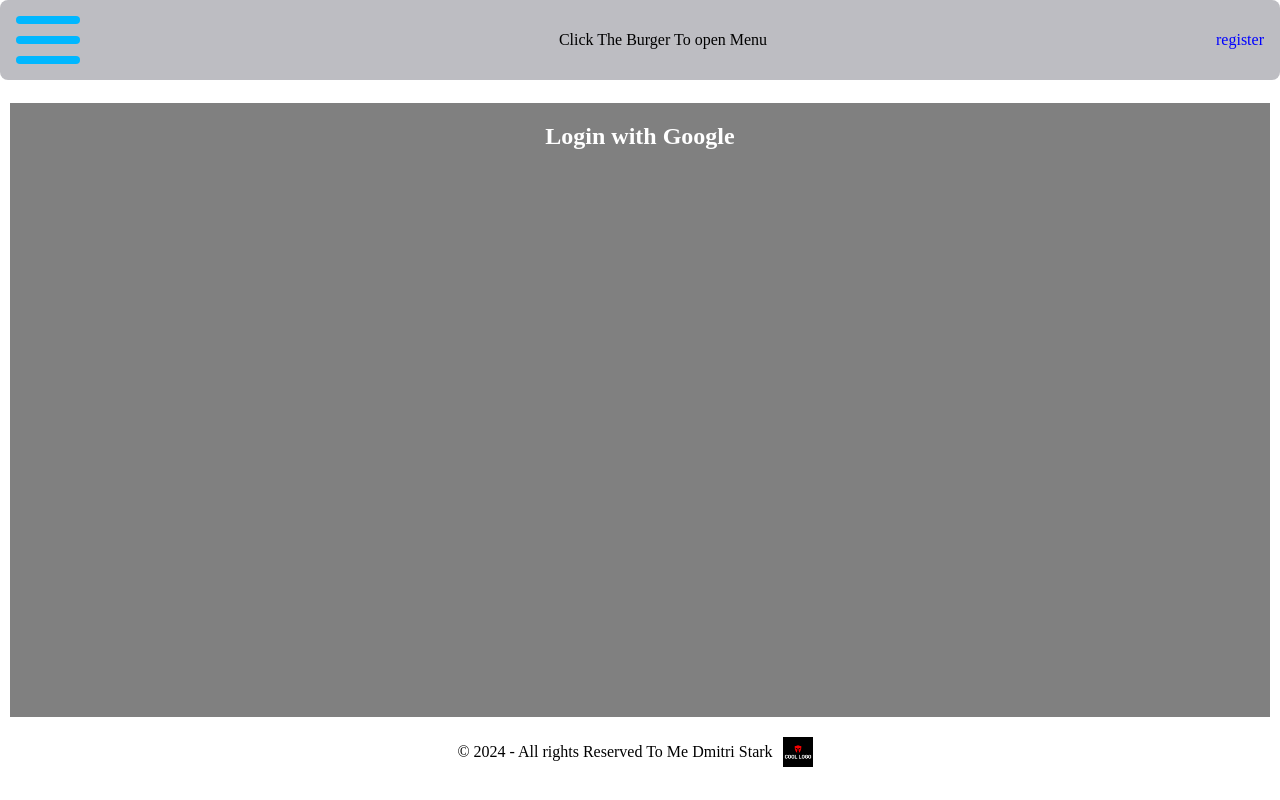
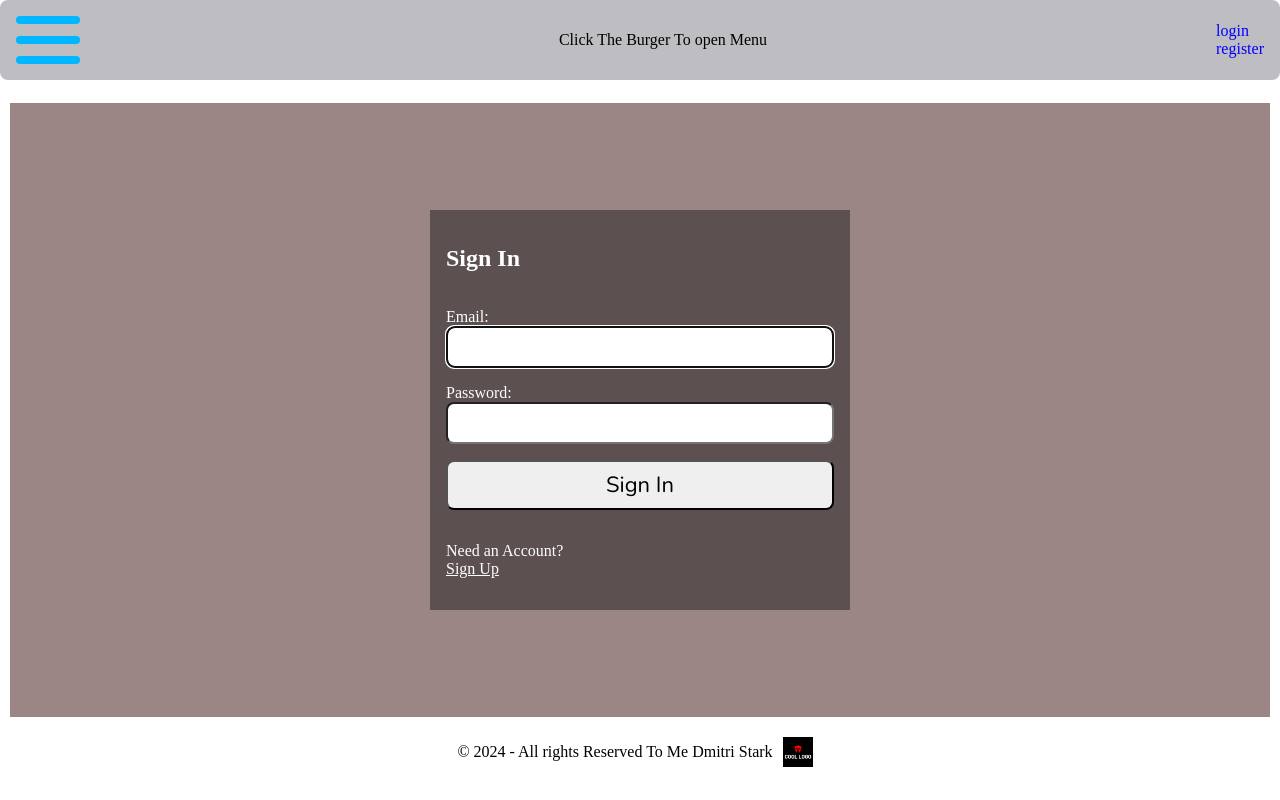
Before and after one commit to DmitriStark/Eccomerse-client, a React (Vite) app: page /login in a window 1280 px wide. Built offline with nearby package versions, Linux system fonts and the light colour scheme; no server answers.

Commit message:
maded login component and auth

```diff
--- a/src/App.tsx
+++ b/src/App.tsx
@@ -1,5 +1,4 @@
-
-
+import React from "react";
 import { Route, Routes } from "react-router-dom";
 import { Home } from "./Components/Home";
 import Catalog from "./Components/Catalog";
@@ -12,15 +11,15 @@ import { Lessons } from "./Components/Lessons";
 import NavBar from "./Components/Navbar";
 import UserPage from "./Components/UserPage";
 import { Map } from "./Components/Map";
-import React from "react";
-import Login from "./Components/login/GoogleLogin"; // Updated path
-import {Register} from "./Components/userRegistration/userRegister";
-
+import { Register } from "./Components/userRegistration/userRegister";
+import Login from "./Components/login/Login";
+import { AuthProvider } from './Components/context/AuthProvider';
 
 const App: React.FC = () => {
   return (
-      <>
-      <NavBar /><div className="main">
+    <AuthProvider> {/* Wrap your application in AuthProvider */}
+      <NavBar />
+      <div className="main">
         <Routes>
           <Route path="/" element={<Home />} />
           <Route path="/lessons" element={<Lessons />} />
@@ -30,12 +29,13 @@ const App: React.FC = () => {
           <Route path="/localstorage" element={<LocalStorageDemo />} />
           <Route path="/users" element={<Users />} />
           <Route path="/user/:id" element={<UserPage />} />
-          <Route path="/login" element={<Login />} />
           <Route path="/map" element={<Map />} />
           <Route path="/register" element={<Register />} />
+          <Route path="/login" element={<Login />} />
         </Routes>
-      </div><Footer />
-      </>
+      </div>
+      <Footer />
+    </AuthProvider>
   );
 };
 
--- a/src/Components/Navbar.tsx
+++ b/src/Components/Navbar.tsx
@@ -1,38 +1,12 @@
-import { useState } from "react";
+
+import { useState, useContext } from "react";
 import { Link } from "react-router-dom";
 import "../css/NavBar.css";
+import AuthContext from "../Components/context/AuthProvider"; // Import AuthContext
 import React from "react";
 
-// import { Link } from "react-router-dom";
-
-// export default function NavBar() {
-//   return (
-//     <>
-//       <nav>
-// <div className="navbar">
-//   <ul>
-//     <li><Link to="/">Home</Link></li>
-//     <li><Link to="/products">Catalog</Link>
-//     </li>
-//     <li>
-//       <Link to="/lessons">Lessons</Link>
-//     </li>
-//     <li>
-//       <Link to="/games">Games</Link>
-//     </li>
-//     <li>
-//       <Link to="/localstorage">LocalStorage</Link>
-//     </li>
-//     <li>
-//       <Link to="/users">users</Link>
-//     </li>
-//   </ul>
-// </div>
-//       </nav>
-//     </>
-//   );
-// }
 export default function NavBar() {
+  const { auth } = useContext(AuthContext); // Access auth context
   const [burgerClass, setBurgerClass] = useState("burger-bar unclicked");
   const [menuClass, setMenuClass] = useState("menu hidden");
   const [isMenuClicked, setIsMenuClicked] = useState(false);
@@ -47,6 +21,7 @@ export default function NavBar() {
     }
     setIsMenuClicked(!isMenuClicked);
   };
+
   return (
     <>
       <nav>
@@ -57,7 +32,20 @@ export default function NavBar() {
         </div>
         <p>Click The Burger To open Menu</p>
         <div className="register">
-        <Link to="/register">register</Link>
+          {auth.accessToken ? ( // Check if the user is logged in
+            <div className="user-icon">
+              {/* Replace with user image or icon */}
+              <img src="/path/to/icon.png" alt="User Icon" />
+              {/* You can also use the user's name if available */}
+              <span>{auth.email}</span> {/* Display user's email or name */}
+            </div>
+          ) : (
+            <>
+              <Link to="/login">Login</Link>
+              <br />
+              <Link to="/register">Register</Link>
+            </>
+          )}
         </div>
       </nav>
       <div className={menuClass}>
@@ -79,7 +67,7 @@ export default function NavBar() {
               <Link to="/localstorage">LocalStorage</Link>
             </li>
             <li>
-              <Link to="/users">users</Link>
+              <Link to="/users">Users</Link>
             </li>
             <li>
               <Link to="/map">Map</Link>
@@ -87,7 +75,6 @@ export default function NavBar() {
           </ul>
         </div>
       </div>
-
     </>
   );
 }
--- /dev/null
+++ b/src/Components/context/AuthProvider.tsx
@@ -0,0 +1,38 @@
+import React, { createContext, useState, ReactNode } from "react";
+
+// Define AuthState and AuthContext types
+interface AuthState {
+    pwd: string | null; // Password is not stored, should be null or omitted in most cases
+    roles: string[] | null;
+    accessToken: string | null;
+    email: string | null; // Make email nullable for better initialization
+}
+
+interface AuthContextType {
+    auth: AuthState;
+    setAuth: React.Dispatch<React.SetStateAction<AuthState>>;
+}
+
+// Create the context with a default value
+const AuthContext = createContext<AuthContextType | undefined>(undefined);
+
+// AuthProvider component
+export const AuthProvider = ({ children }: { children: ReactNode }) => {
+    const [auth, setAuth] = useState<AuthState>({
+        pwd: null, // Initialize pwd as null
+        roles: null,
+        accessToken: null,
+        email: null, // Initialize email as null
+    });
+
+    return (
+        <AuthContext.Provider value={{ auth, setAuth }}>
+            {children}
+        </AuthContext.Provider>
+    );
+};
+
+// Custom hook to use AuthContext
+
+
+export default AuthContext;
--- /dev/null
+++ b/src/Components/login/Login.tsx
@@ -0,0 +1,121 @@
+
+import { useRef, useState, useEffect, useContext, FormEvent } from "react";
+import AuthContext from "../context/AuthProvider";
+import axios from "../../api/axios";
+import React from "react";
+import "./login.css";
+
+
+const LOGIN_URL = import.meta.env.VITE_Login_URL;
+
+const Login = () => {
+  const { setAuth } = useContext(AuthContext);
+  const emailRef = useRef<HTMLInputElement>(null);
+  const errRef = useRef<HTMLParagraphElement>(null);
+
+  const [email, setEmail] = useState<string>(""); // Changed from user to email
+  const [pwd, setPwd] = useState<string>("");
+  const [errMsg, setErrMsg] = useState<string>("");
+  const [success, setSuccess] = useState<boolean>(false);
+
+  useEffect(() => {
+    emailRef.current?.focus(); // Focus on the email input field
+  }, []);
+
+  useEffect(() => {
+    setErrMsg("");
+  }, [email, pwd]);
+
+  const handleSubmit = async (e: FormEvent) => {
+    e.preventDefault();
+
+    try {
+      const response = await axios.post(
+        LOGIN_URL,
+        JSON.stringify({ email: email, password: pwd }), // Updated to send email
+        {
+          headers: { "Content-Type": "application/json" },
+          withCredentials: true,
+        }
+      );
+      console.log("@@", JSON.stringify(response?.data));
+      const accessToken = response?.data?.accessToken;
+      const roles = response?.data?.roles;
+      setAuth({ email, pwd, roles, accessToken }); // Updated to use email
+      setEmail(""); // Reset email state
+      setPwd(""); // Reset password state
+      setSuccess(true);
+      // eslint-disable-next-line @typescript-eslint/no-explicit-any
+    } catch (err: any) {
+      // type any for handling axios errors
+      if (!err?.response) {
+        setErrMsg("No Server Response");
+      } else if (err.response?.status === 400) {
+        setErrMsg("Missing Email or Password");
+      } else if (err.response?.status === 401) {
+        setErrMsg("Unauthorized");
+      } else {
+        setErrMsg("Login Failed");
+      }
+      errRef.current?.focus();
+    }
+  };
+
+  return (
+    <>
+      <div className="logContainer">
+        {success ? (
+          <section>
+            <h1>You are logged in!</h1>
+            <br />
+            <p>
+              <a href="#">Go to Home</a>
+            </p>
+          </section>
+        ) : (
+          <section>
+            <p
+              ref={errRef}
+              className={errMsg ? "errmsg" : "offscreen"}
+              aria-live="assertive"
+            >
+              {errMsg}
+            </p>
+            <h1>Sign In</h1>
+            <form onSubmit={handleSubmit}>
+              <label htmlFor="email">Email:</label>{" "}
+              {/* Changed from username to email */}
+              <input
+                type="email" // Updated input type to email
+                id="email"
+                ref={emailRef}
+                autoComplete="off"
+                onChange={(e) => setEmail(e.target.value)} // Updated to setEmail
+                value={email}
+                required
+              />
+              <label htmlFor="password">Password:</label>
+              <input
+                type="password"
+                id="password"
+                onChange={(e) => setPwd(e.target.value)}
+                value={pwd}
+                required
+              />
+              <button>Sign In</button>
+            </form>
+            <p>
+              Need an Account?
+              <br />
+              <span className="line">
+                <a href="#">Sign Up</a>
+              </span>
+            </p>
+          </section>
+        )}
+      </div>
+    </>
+  );
+};
+
+export default Login;
--- /dev/null
+++ b/src/Components/login/login.css
@@ -0,0 +1,113 @@
+@import url('https://fonts.googleapis.com/css2?family=Nunito&display=swap');
+
+
+section {
+    width: 100%;
+    max-width: 420px;
+    min-height: 400px;
+    display: flex;
+    flex-direction: column;
+    justify-content: flex-start;
+    padding: 1rem;
+    background-color: rgba(0,0,0,0.4);
+}
+
+form {
+    display: flex;
+    flex-direction: column;
+    justify-content: space-evenly;
+    flex-grow: 1;
+    padding-bottom: 1rem;
+}
+
+a, a:visited {
+    color: #fff;
+}
+
+input[type="text"],
+input[type="password"],
+button,
+textarea {
+  font-family: 'Nunito', sans-serif;
+  font-size: 22px;
+  padding: 0.25rem;
+  border-radius: 0.5rem;
+}
+
+label,
+button {
+  margin-top: 1rem;
+}
+
+button {
+  padding: 0.5rem;
+}
+
+.instructions {
+    font-size: 0.75rem;
+    border-radius: 0.5rem;
+    background: #000;
+    color: #fff;
+    padding: 0.25rem;
+    position: relative;
+    bottom: -10px;
+}
+
+.instructions > svg {
+    margin-right: 0.25rem;
+}
+
+.offscreen {
+    position: absolute;
+    left: -9999px;
+}
+
+.hide {
+    display: none;
+}
+
+.valid {
+    color: limegreen;
+    margin-left: 0.25rem;
+}
+
+.invalid {
+    color: red;
+    margin-left: 0.25rem;
+}
+
+.errmsg {
+    background-color: lightpink;
+    color: firebrick;
+    font-weight: bold;
+    padding: 0.5rem;
+    margin-bottom: 0.5rem;
+}
+
+.line {
+    display: inline-block;
+}
+html, body {
+    height: 100%; /* Ensure the body and HTML take up the full height */
+    margin: 0;
+}
+
+main {
+    display: flex;
+    justify-content: center; /* Center content horizontally */
+    align-items: center;     /* Center content vertically */
+    height: 100vh;           /* Full viewport height */
+    width: 100%;             /* Full width of the viewport */
+}
+
+.logContainer {
+    display: flex;
+    justify-content: center; /* Center content horizontally */
+    align-items: center;     /* Center content vertically */
+    width: 100%;             /* Full width */
+    height: 100%;            /* Full height to occupy entire main element */
+    background-color: rgba(196, 139, 139, 0.39);
+    /* Optional styling to provide a visual indication */
+    padding: 1rem;          /* Add some padding */
+    box-sizing: border-box; /* Ensure padding does not affect width/height */
+}
--- a/src/Components/userRegistration/userRegister.tsx
+++ b/src/Components/userRegistration/userRegister.tsx
@@ -5,10 +5,10 @@ import {
 } from "@fortawesome/free-solid-svg-icons";
 import { FontAwesomeIcon } from "@fortawesome/react-fontawesome";
 import { useEffect, useRef, useState } from "react";
-import "./registercss.css";
 import axios from "../../api/axios";
 import Login from "../../Components/login/GoogleLogin";
 import React from "react";
+import "./registercss.css";
 
 const user_regex = /^[a-zA-Z][a-zA-Z0-9-_]{3,23}$/;
 const PWD_REGEX = /^(?=.*[a-z])(?=.*[A-Z])(?=.*[0-9])(?=.*[!@#$%]).{8,24}$/;
```
Also changed, not shown: src/Components/admin/admin.jsx (added, +21 -0 lines), src/Components/context/useAuth.tsx (added, +11 -0 lines), src/Components/login/users.js (added, +44 -0 lines).
